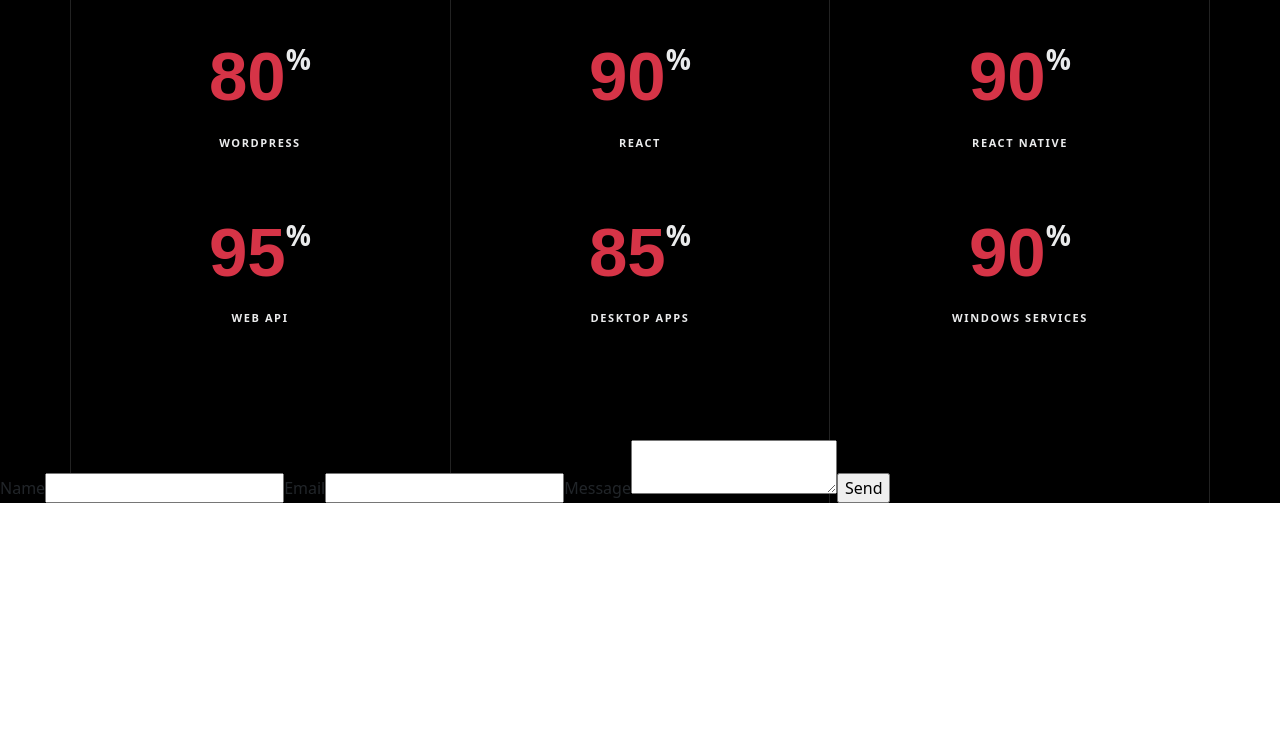
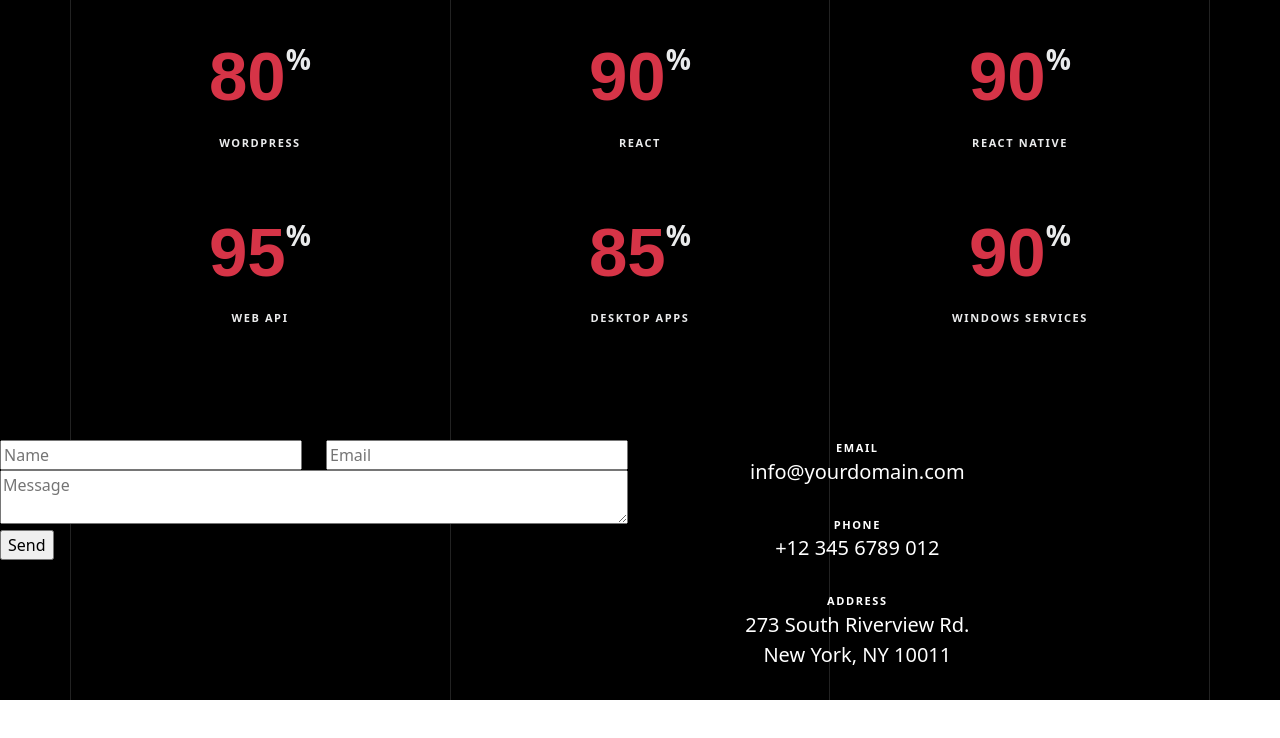
Before and after one commit to abdulraqeeb568/Ninja19, a React (Create React App) app: page / in a window 1280 px wide. Shown: the part 2801-3539 px from the top of the page. Built offline with nearby package versions, Linux system fonts and the light colour scheme.

Commit message:
contact form updated

```diff
--- a/src/components/Contact.jsx
+++ b/src/components/Contact.jsx
@@ -1,6 +1,9 @@
 import React, { useRef } from "react";
 import emailjs from "@emailjs/browser";
+import { SlideContent } from "./Components";
+
 // import styled from "styled-components";
+// import "bootstrap/dist/css/bootstrap.css";
 
 // npm i @emailjs/browser
 
@@ -26,15 +29,74 @@ const Contact = () => {
   };
 
   return (
-    <form ref={form} onSubmit={sendEmail}>
-      <label>Name</label>
-      <input type="text" name="user_name" />
-      <label>Email</label>
-      <input type="email" name="user_email" />
-      <label>Message</label>
-      <textarea name="message" />
-      <input type="submit" value="Send" />
-    </form>
+    <div class="row ">
+      <div className="col-md-6">
+        <form ref={form} onSubmit={sendEmail}>
+          <div className="row ">
+            <div className="col-lg-6">
+              <input
+                className="w-100"
+                placeholder="Name"
+                type="text"
+                name="user_name"
+              />
+            </div>
+            <dov className="col-lg-6">
+              <input
+                className="w-100"
+                placeholder="Email"
+                type="email"
+                name="user_email"
+              />
+            </dov>
+          </div>
+
+          <div className="col-lg-12 ">
+            <textarea className="w-100" placeholder="Message" name="message" />
+          </div>
+          <input type="submit" value="Send" />
+        </form>
+      </div>
+      <div class="col-md-4">
+        <SlideContent>
+          <div class="contact-info-v1">
+            <div class=" d-block">
+              <span
+                class="d-block contact-info-label"
+                style={{ color: "inherit" }}
+              >
+                Email
+              </span>
+              <a href="#" class="contact-info-val" style={{ color: "inherit" }}>
+                info@yourdomain.com
+              </a>
+            </div>
+            <div class="d-block">
+              <span
+                class="d-block contact-info-label"
+                style={{ color: "inherit" }}
+              >
+                Phone
+              </span>
+              <a href="#" class="contact-info-val" style={{ color: "inherit" }}>
+                +12 345 6789 012
+              </a>
+            </div>
+            <div class=" d-block">
+              <span
+                class="d-block contact-info-label"
+                style={{ color: "inherit" }}
+              >
+                Address
+              </span>
+              <address class="contact-info-val" style={{ color: "inherit" }}>
+                273 South Riverview Rd. <br /> New York, NY 10011
+              </address>
+            </div>
+          </div>
+        </SlideContent>
+      </div>
+    </div>
   );
 };
 
```
